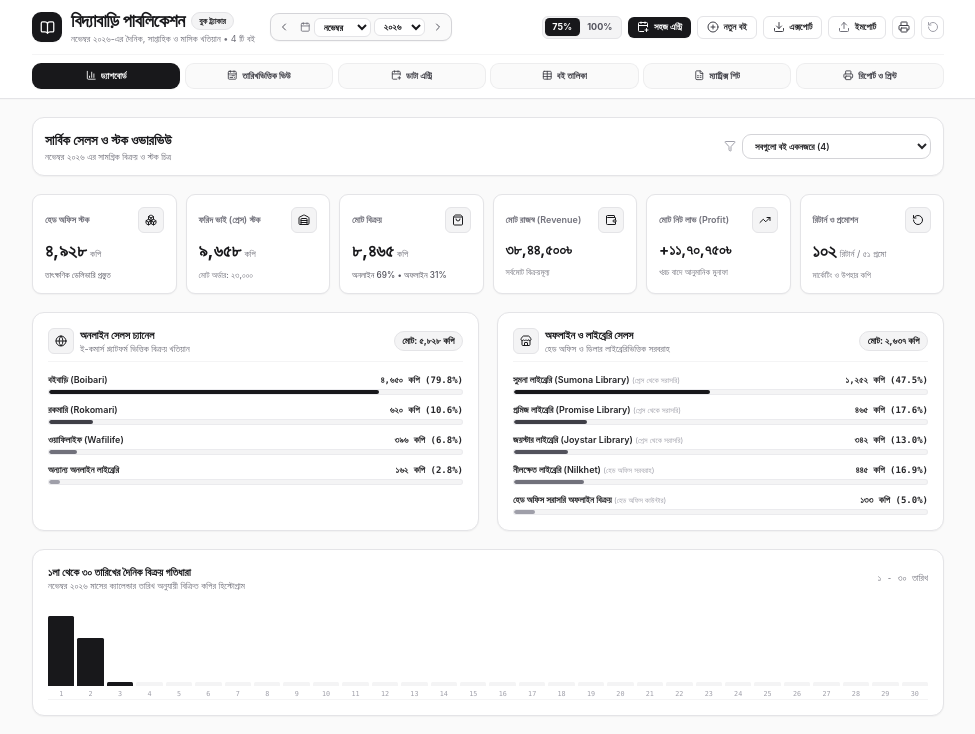
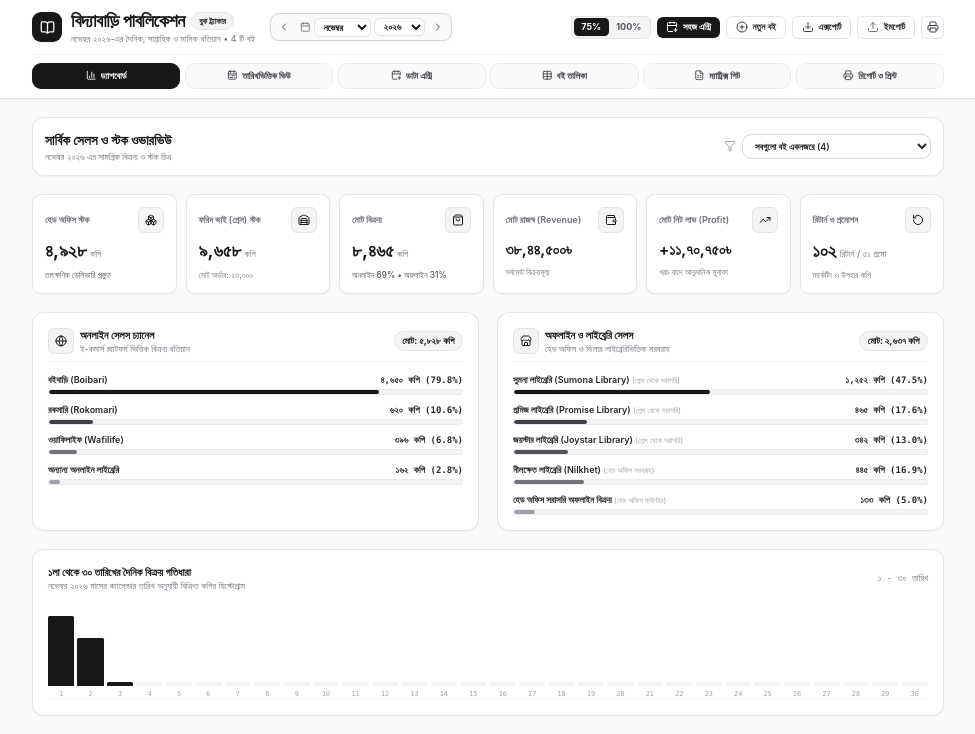
Before and after one commit to mdrayhaninbox/biddabari-publication-tracker, a React (Vite) app: page / in a window 1280 px wide. Shown: the top 734 px of the page, without its empty margins (152-1127 px from the left). Built offline with nearby package versions, Linux system fonts and the light colour scheme.

Commit message:
fix: remove reset button from header

```diff
--- a/src/components/Header.tsx
+++ b/src/components/Header.tsx
@@ -9,7 +9,6 @@ import {
   Upload,
   PlusCircle,
   Printer,
-  RotateCcw,
   CalendarRange,
   ChevronLeft,
   ChevronRight,
@@ -30,7 +29,7 @@ interface HeaderProps {
   onOpenDailyEntry: () => void;
   onExportExcel: () => void;
   onOpenImport: () => void;
-  onResetData: () => void;
+  onResetData?: () => void;
   onPrint: () => void;
   bookCount: number;
   zoom?: '75' | '100';
@@ -218,13 +217,7 @@ export const Header: React.FC<HeaderProps> = ({
               <Printer className="w-4 h-4" />
             </button>
 
-            <button
-              onClick={onResetData}
-              className="inline-flex items-center p-1.5 text-xs font-medium text-zinc-400 hover:text-zinc-900 hover:bg-zinc-100 rounded-lg transition-colors border border-zinc-200"
-              title="ডিফল্ট এক্সেল ডাটায় রিসেট করুন"
-            >
-              <RotateCcw className="w-4 h-4" />
-            </button>
+
           </div>
         </div>
 
```
